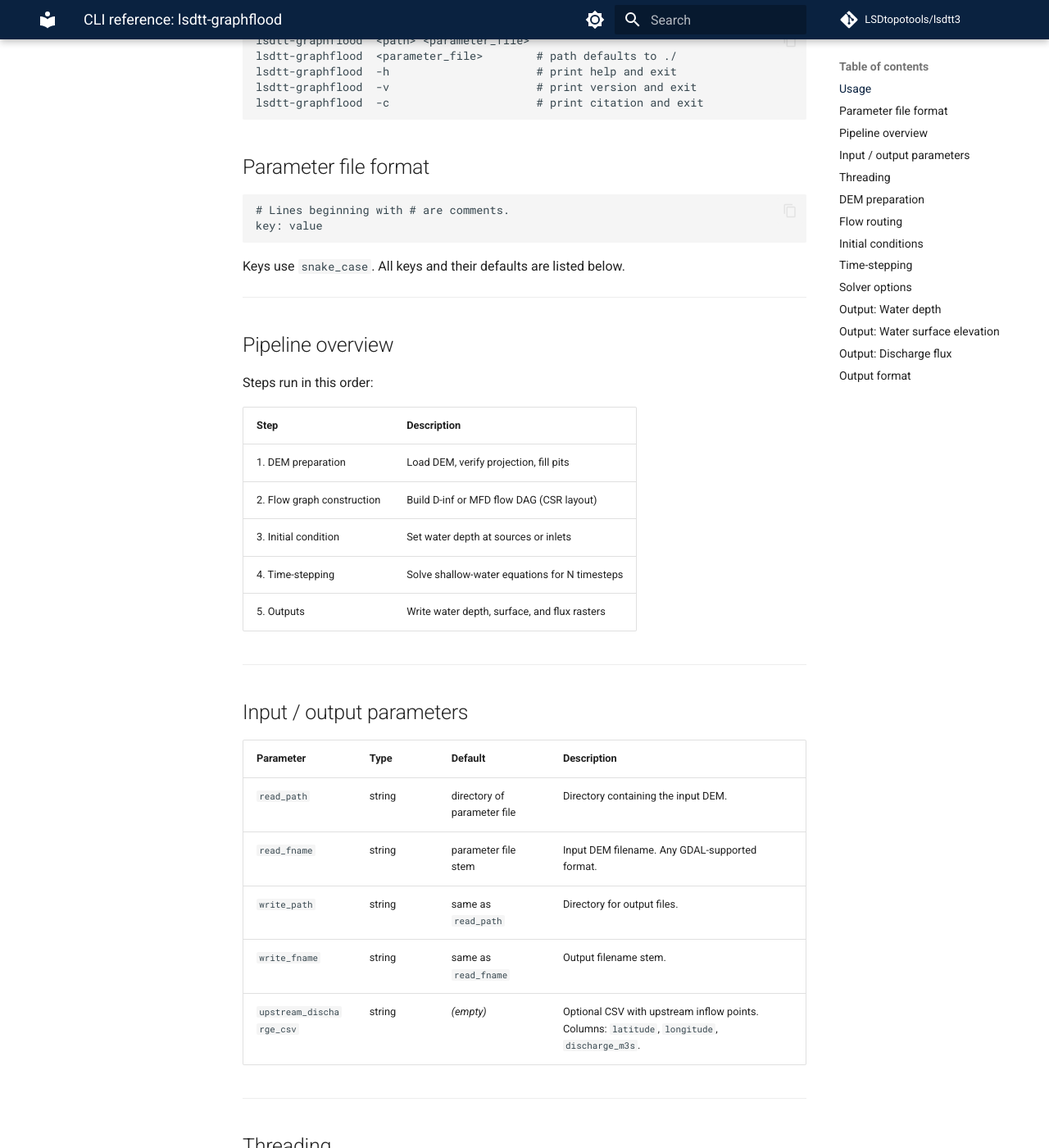
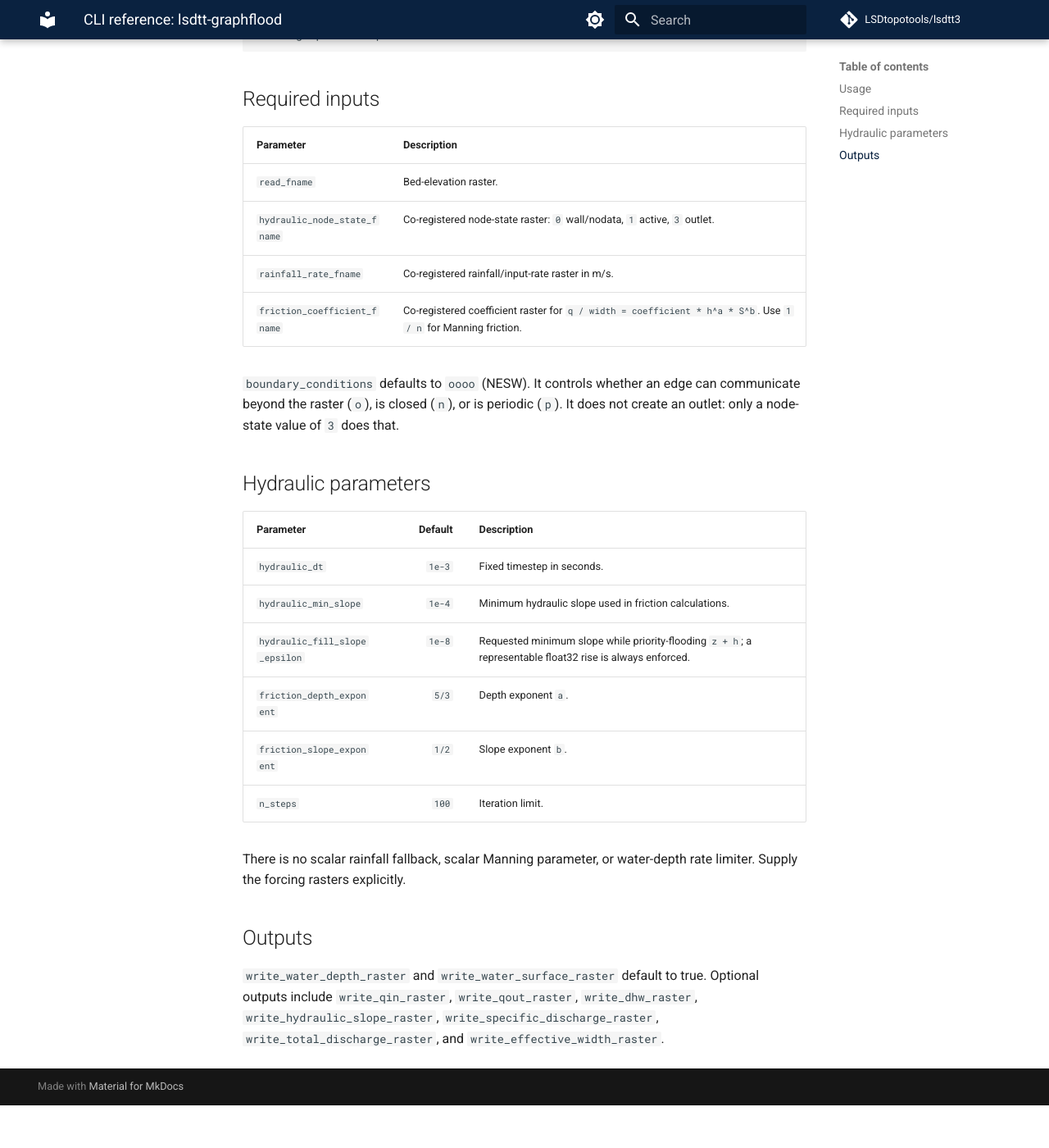
Before and after one commit to LSDtopotools/lsdtt3, an MkDocs documentation site: the page built from docs/cli_reference/cli_reference_lsdtt_graphflood.md, in a window 1280 px wide and 1400 px high, scrolled down 366 px. Shown: the whole window at 82% size. Built offline with MkDocs 1.6.1 and Material for MkDocs 9.7.7, drawn with Linux system fonts in a browser that asks for light colours; comment, search, counter and statistics services are not loaded; after the commit the page ends 1714 px from its top, so only the background shows below that; some of the changed text lies outside the part shown.

Commit message:
[graphflood] Major corrections and improvement

````diff
--- a/docs/cli_reference/cli_reference_lsdtt_graphflood.md
+++ b/docs/cli_reference/cli_reference_lsdtt_graphflood.md
@@ -1,142 +1,47 @@
 # CLI reference: lsdtt-graphflood
 
-Performs graph-based hydraulic routing on a DEM using D-infinity or MFD flow routing. Computes water depth, water-surface elevation, and discharge flux through time. Implements Gailleton et al. (2024) hydraulic algorithm.
+Runs stationary GraphFlood routing on a DEM. Routing is defined by the evolving
+hydraulic surface, with node states selecting the hydraulic domain and its
+outlets.
 
 ## Usage
 
 ```
-lsdtt-graphflood  <path> <parameter_file>
-lsdtt-graphflood  <parameter_file>        # path defaults to ./
-lsdtt-graphflood  -h                      # print help and exit
-lsdtt-graphflood  -v                      # print version and exit
-lsdtt-graphflood  -c                      # print citation and exit
+lsdtt-graphflood <path> <parameter_file>
+lsdtt-graphflood <parameter_file>
 ```
 
-## Parameter file format
+## Required inputs
 
-```
-# Lines beginning with # are comments.
-key: value
-```
+| Parameter | Description |
+|---|---|
+| `read_fname` | Bed-elevation raster. |
+| `hydraulic_node_state_fname` | Co-registered node-state raster: `0` wall/nodata, `1` active, `3` outlet. |
+| `rainfall_rate_fname` | Co-registered rainfall/input-rate raster in m/s. |
+| `friction_coefficient_fname` | Co-registered coefficient raster for `q / width = coefficient * h^a * S^b`. Use `1 / n` for Manning friction. |
 
-Keys use `snake_case`. All keys and their defaults are listed below.
+`boundary_conditions` defaults to `oooo` (NESW). It controls whether an edge
+can communicate beyond the raster (`o`), is closed (`n`), or is periodic (`p`).
+It does not create an outlet: only a node-state value of `3` does that.
 
----
+## Hydraulic parameters
 
-## Pipeline overview
+| Parameter | Default | Description |
+|---|---:|---|
+| `hydraulic_dt` | `1e-3` | Fixed timestep in seconds. |
+| `hydraulic_min_slope` | `1e-4` | Minimum hydraulic slope used in friction calculations. |
+| `hydraulic_fill_slope_epsilon` | `1e-8` | Requested minimum slope while priority-flooding `z + h`; a representable float32 rise is always enforced. |
+| `friction_depth_exponent` | `5/3` | Depth exponent `a`. |
+| `friction_slope_exponent` | `1/2` | Slope exponent `b`. |
+| `n_steps` | `100` | Iteration limit. |
 
-Steps run in this order:
+There is no scalar rainfall fallback, scalar Manning parameter, or water-depth
+rate limiter. Supply the forcing rasters explicitly.
 
-| Step | Description |
-|---|---|
-| 1. DEM preparation | Load DEM, verify projection, fill pits |
-| 2. Flow graph construction | Build D-inf or MFD flow DAG (CSR layout) |
-| 3. Initial condition | Set water depth at sources or inlets |
-| 4. Time-stepping | Solve shallow-water equations for N timesteps |
-| 5. Outputs | Write water depth, surface, and flux rasters |
+## Outputs
 
----
-
-## Input / output parameters
-
-| Parameter | Type | Default | Description |
-|---|---|---|---|
-| `read_path` | string | directory of parameter file | Directory containing the input DEM. |
-| `read_fname` | string | parameter file stem | Input DEM filename. Any GDAL-supported format. |
-| `write_path` | string | same as `read_path` | Directory for output files. |
-| `write_fname` | string | same as `read_fname` | Output filename stem. |
-| `upstream_discharge_csv` | string | _(empty)_ | Optional CSV with upstream inflow points. Columns: `latitude`, `longitude`, `discharge_m3s`. |
-
----
-
-## Threading
-
-| Parameter | Type | Default | Description |
-|---|---|---|---|
-| `n_threads` | int | `0` | Number of OpenMP threads. `0` = all available hardware threads. |
-| `boundary_conditions` | string | `oooo` | Four-character boundary condition string (N, E, S, W). `o` = open, `n` = no-flux. |
-
----
-
-## DEM preparation
-
-| Parameter | Type | Default | Description |
-|---|---|---|---|
-| `raster_is_filled` | bool | `false` | Set `true` if DEM is already pit-filled. |
-| `fill_min_slope` | float | `0.0001` | Minimum slope (m/m) imposed during pit filling. |
-
----
-
-## Flow routing
-
-| Parameter | Type | Default | Description |
-|---|---|---|---|
-| `flow_routing_algorithm` | string | `dinf` | Flow routing method: `dinf` (D-infinity), `mfd` (multiple-flow-direction). |
-
----
-
-## Initial conditions
-
-| Parameter | Type | Default | Description |
-|---|---|---|---|
-| `initial_water_depth_metres` | float | `0.1` | Uniform initial water depth (metres) across domain. |
-| `water_depth_at_channel_threshold_area_m2` | float | `10000.0` | Drainage area threshold (m²) defining channels. Channels get initial water depth. |
-
----
-
-## Time-stepping
-
-| Parameter | Type | Default | Description |
-|---|---|---|---|
-| `n_timesteps` | int | `10` | Number of time steps to solve. |
-| `timestep_seconds` | float | `1.0` | Duration of each timestep (seconds). |
-| `manning_coefficient` | float | `0.03` | Manning's n roughness coefficient. |
-| `gravity_acceleration_m_s2` | float | `9.81` | Gravitational acceleration (m/s²). |
-
----
-
-## Solver options
-
-| Parameter | Type | Default | Description |
-|---|---|---|---|
-| `solver_tolerance` | float | `1e-6` | Convergence tolerance for iterative solver. |
-| `max_solver_iterations` | int | `100` | Maximum iterations per timestep. |
-
----
-
-## Output: Water depth
-
-| Parameter | Type | Default | Description |
-|---|---|---|---|
-| `write_water_depth` | bool | `true` | Write water depth raster for final timestep. |
-| `write_water_depth_all_timesteps` | bool | `false` | Write water depth raster for every timestep. |
-
-Output file: `<write_fname>_water_depth_final.tif` (or `_ts<N>.tif` for each timestep)
-
----
-
-## Output: Water surface elevation
-
-| Parameter | Type | Default | Description |
-|---|---|---|---|
-| `write_water_surface` | bool | `true` | Write water-surface elevation raster. |
-
-Output file: `<write_fname>_water_surface_final.tif`
-
----
-
-## Output: Discharge flux
-
-| Parameter | Type | Default | Description |
-|---|---|---|---|
-| `write_discharge_flux` | bool | `true` | Write discharge flux magnitude raster. |
-
-Output file: `<write_fname>_discharge_flux_final.tif`
-
----
-
-## Output format
-
-| Parameter | Type | Default | Description |
-|---|---|---|---|
-| `write_output_format` | string | `cog` | Raster output format: `cog`, `gtiff`, `same_as_input`. |
+`write_water_depth_raster` and `write_water_surface_raster` default to true.
+Optional outputs include `write_qin_raster`, `write_qout_raster`,
+`write_dhw_raster`, `write_hydraulic_slope_raster`,
+`write_specific_discharge_raster`, `write_total_discharge_raster`, and
+`write_effective_width_raster`.
````
Also changed, not shown: docs/python/graphflood.md (+10 -2 lines), 10 other files.
